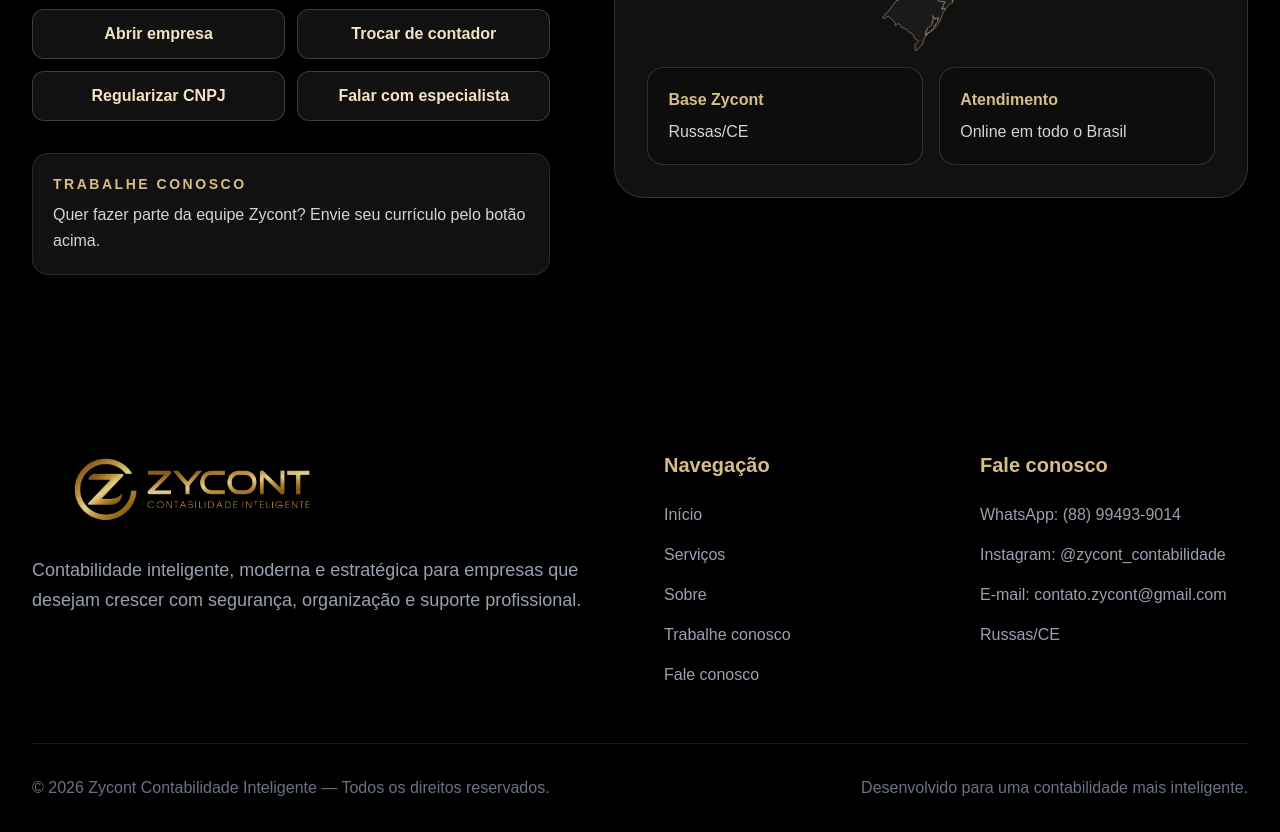
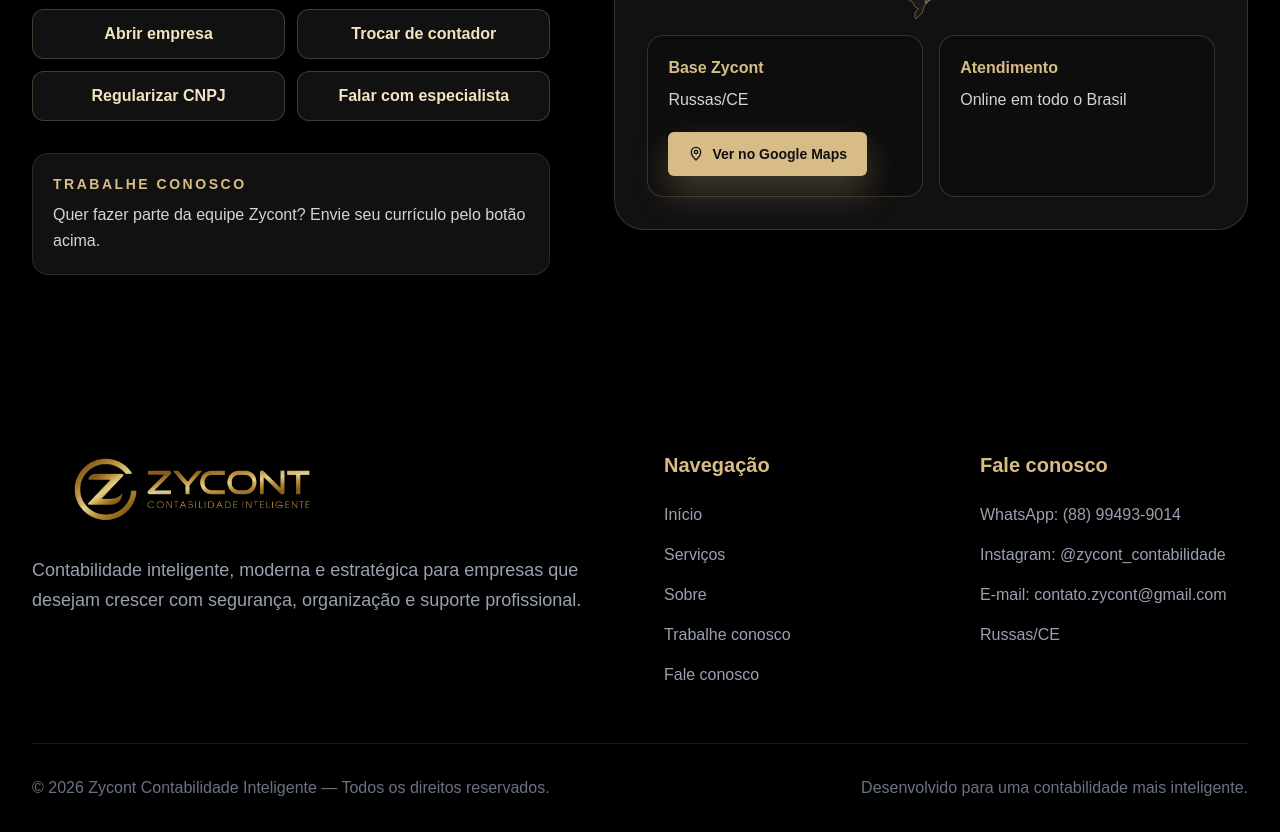
Before and after one commit to contatozycont-code/zycont-site, a Next.js app: page / in a window 1280 px wide. Shown: the part 7900-8732 px from the top of the page. Built offline with nearby package versions, Linux system fonts and the light colour scheme.

Commit message:
Adiciona botao de localizacao no mapa

```diff
--- a/src/app/page.tsx
+++ b/src/app/page.tsx
@@ -106,6 +106,9 @@
 }
 
 function BrazilCoverageMap() {
+  const mapsLink =
+    "https://www.google.com/maps/search/?api=1&query=Rua%20Francisco%20Aldenir%20de%20Jesus%20429%20Lagoa%20do%20Toco%20Russas%20CE";
+
   return (
     <div className="relative overflow-hidden rounded-[30px] border border-[#d8bc87]/20 bg-[#111] p-8 shadow-2xl">
       <div className="absolute inset-0 bg-[radial-gradient(circle_at_75%_20%,rgba(216,188,135,0.18),transparent_32%)]" />
@@ -138,6 +141,35 @@
             <p className="text-gray-300">
               Russas/CE
             </p>
+            <a
+              href={mapsLink}
+              target="_blank"
+              className="mt-5 inline-flex w-full items-center justify-center gap-2 rounded-md bg-[#d8bc87] px-5 py-3 text-sm font-bold text-[#111] shadow-[0_16px_35px_rgba(216,188,135,0.28)] transition hover:bg-[#f4e3c2] hover:scale-[1.02] sm:w-auto"
+            >
+              <svg
+                className="h-4 w-4"
+                viewBox="0 0 24 24"
+                fill="none"
+                xmlns="http://www.w3.org/2000/svg"
+                aria-hidden="true"
+              >
+                <path
+                  d="M12 21s7-6.2 7-12a7 7 0 0 0-14 0c0 5.8 7 12 7 12Z"
+                  stroke="currentColor"
+                  strokeWidth="2"
+                  strokeLinecap="round"
+                  strokeLinejoin="round"
+                />
+                <path
+                  d="M12 11.5a2.5 2.5 0 1 0 0-5 2.5 2.5 0 0 0 0 5Z"
+                  stroke="currentColor"
+                  strokeWidth="2"
+                  strokeLinecap="round"
+                  strokeLinejoin="round"
+                />
+              </svg>
+              Ver no Google Maps
+            </a>
           </div>
           <div className="rounded-2xl border border-[#d8bc87]/20 bg-black/20 p-5">
             <p className="text-[#d8bc87] font-semibold mb-2">
```
